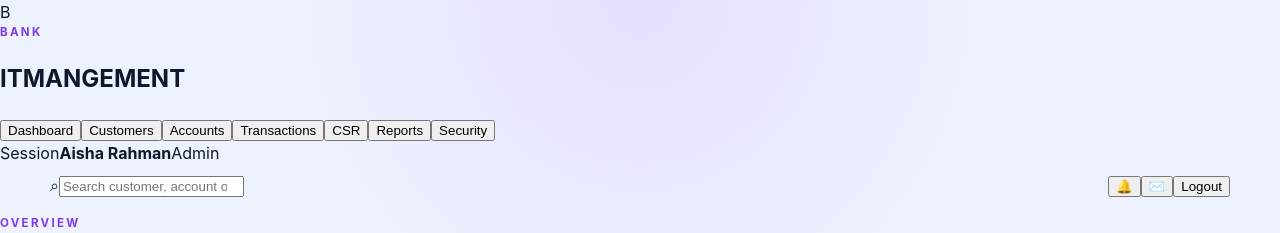
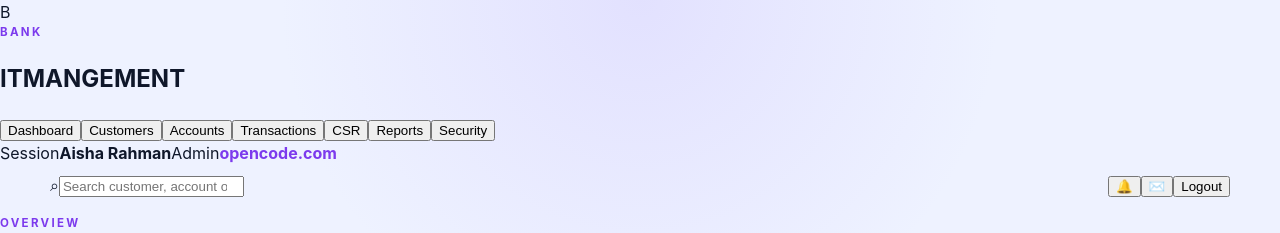
Before and after one commit to sardarsharjeelkhan911-source/ITMANGEMENT.COM, a React (Vite) app: page / in a window 1280 px wide. Shown: the top 233 px of the page. Built offline with nearby package versions, Linux system fonts and the light colour scheme.

Commit message:
Add opencode.com link
Co-authored-by: sardarsharjeelkhan911-source <322193444+sardarsharjeelkhan911-source@users.noreply.github.com>

```diff
--- a/src/App.css
+++ b/src/App.css
@@ -382,6 +382,16 @@
   margin-top: 20px;
 }
 
+.opencode-link {
+  color: #7c3aed;
+  text-decoration: none;
+  font-weight: 700;
+}
+
+.opencode-link:hover {
+  text-decoration: underline;
+}
+
 @media (max-width: 960px) {
   .hero,
   .content-grid,
--- a/src/App.tsx
+++ b/src/App.tsx
@@ -882,6 +882,14 @@ function App() {
             <span className="label">Session</span>
             <strong>{sessionUser?.fullName ?? 'Guest'}</strong>
             <span className="tag">{sessionUser?.role ?? 'Not signed in'}</span>
+            <a
+              className="opencode-link"
+              href="https://opencode.com"
+              target="_blank"
+              rel="noreferrer"
+            >
+              opencode.com
+            </a>
           </div>
         </aside>
 
@@ -1664,7 +1672,7 @@ function App() {
                     </thead>
                     <tbody>
                       {reportRows.map((row, index) => (
-                        <tr key={`${String(row[Object.keys(row)[0]] ?? '')}-${index}`}>
+                        <tr key={`${reportType}-${index}`}>
                           {Object.values(row).map((cell, cellIndex) => (
                             <td key={`${String(cell)}-${cellIndex}`}>{String(cell)}</td>
                           ))}
```
